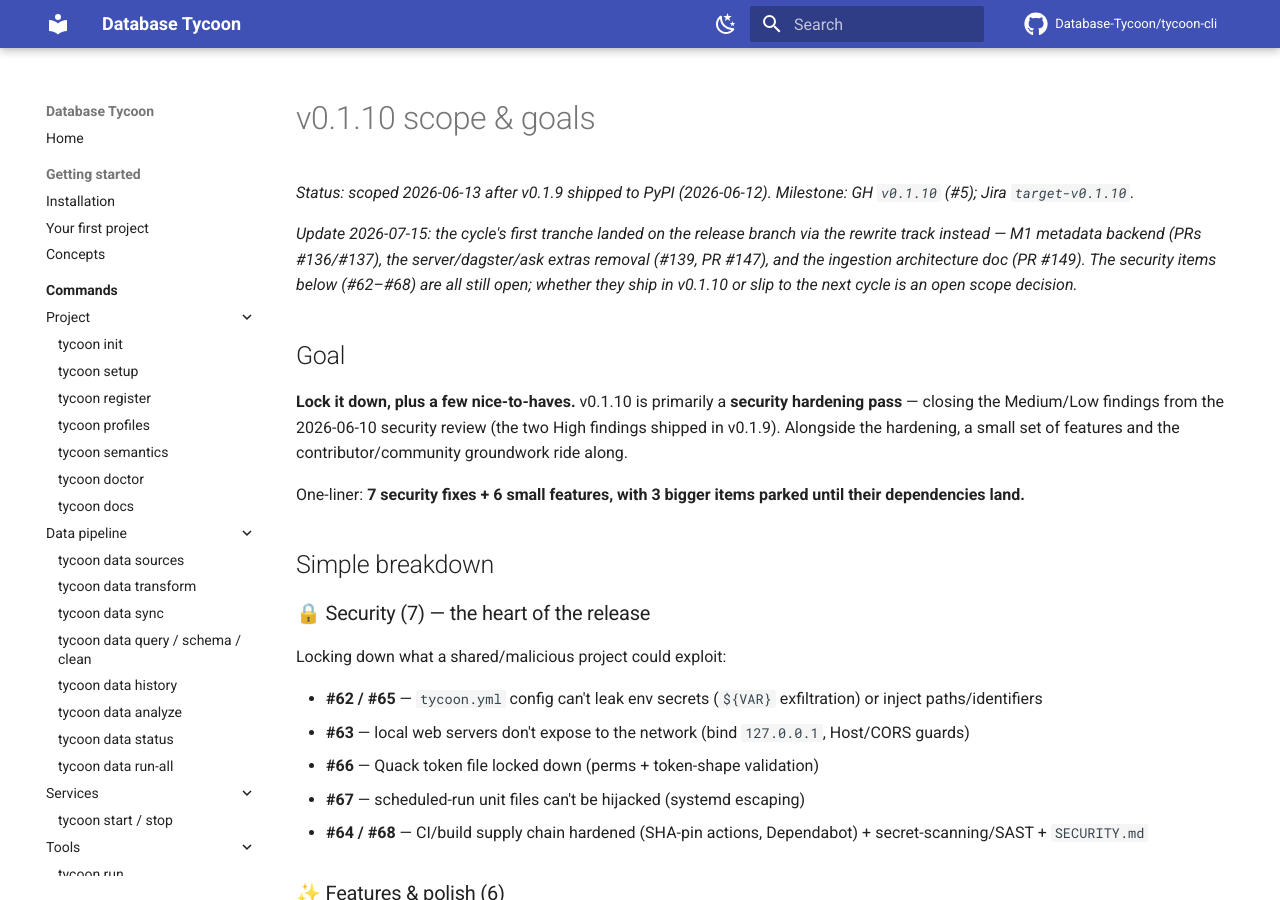
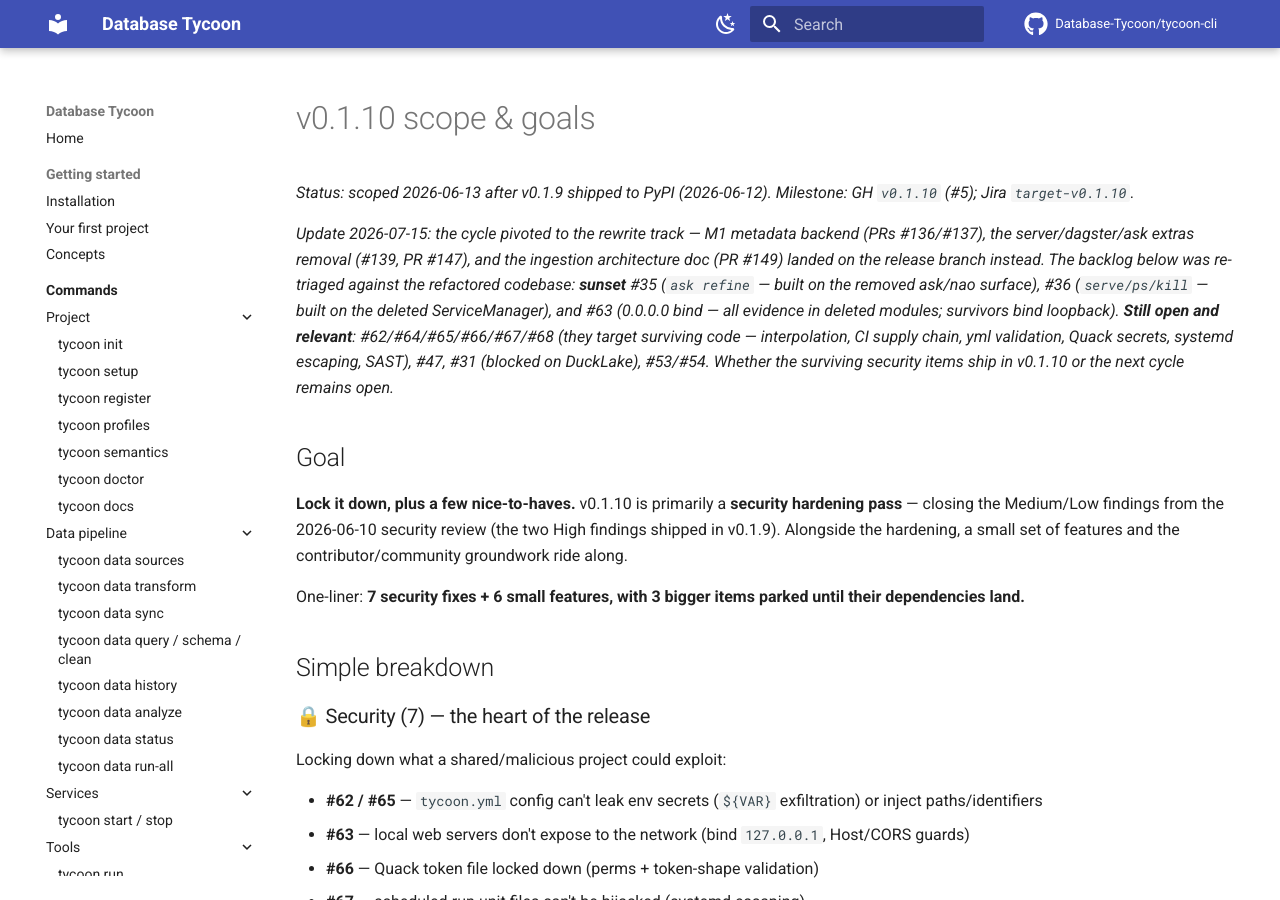
Before and after one commit to Database-Tycoon/tycoon-cli, an MkDocs documentation site: the page built from docs/proposals/v0.1.10-scope.md, in a window 1280 px wide and 900 px high. Built offline with MkDocs 1.6.1 and Material for MkDocs 9.7.7, drawn with Linux system fonts in a browser that asks for light colours; comment, search, counter and statistics services are not loaded.

Commit message:
docs(v0.1.10): record scope-doc ticket triage (sunset #35/#36/#63, keep #62/#64-#68/#47/#31/#53/#54)
Co-Authored-By: Claude Fable 5 <noreply@anthropic.com>

```diff
--- a/docs/proposals/v0.1.10-scope.md
+++ b/docs/proposals/v0.1.10-scope.md
@@ -2,7 +2,7 @@
 
 _Status: scoped 2026-06-13 after v0.1.9 shipped to PyPI (2026-06-12). Milestone: GH `v0.1.10` (#5); Jira `target-v0.1.10`._
 
-_Update 2026-07-15: the cycle's first tranche landed on the release branch via the rewrite track instead — M1 metadata backend (PRs #136/#137), the server/dagster/ask extras removal (#139, PR #147), and the ingestion architecture doc (PR #149). The security items below (#62–#68) are all still open; whether they ship in v0.1.10 or slip to the next cycle is an open scope decision._
+_Update 2026-07-15: the cycle pivoted to the rewrite track — M1 metadata backend (PRs #136/#137), the server/dagster/ask extras removal (#139, PR #147), and the ingestion architecture doc (PR #149) landed on the release branch instead. The backlog below was re-triaged against the refactored codebase: **sunset** #35 (`ask refine` — built on the removed ask/nao surface), #36 (`serve/ps/kill` — built on the deleted ServiceManager), and #63 (0.0.0.0 bind — all evidence in deleted modules; survivors bind loopback). **Still open and relevant**: #62/#64/#65/#66/#67/#68 (they target surviving code — interpolation, CI supply chain, yml validation, Quack secrets, systemd escaping, SAST), #47, #31 (blocked on DuckLake), #53/#54. Whether the surviving security items ship in v0.1.10 or the next cycle remains open._
 
 ## Goal
 
```
